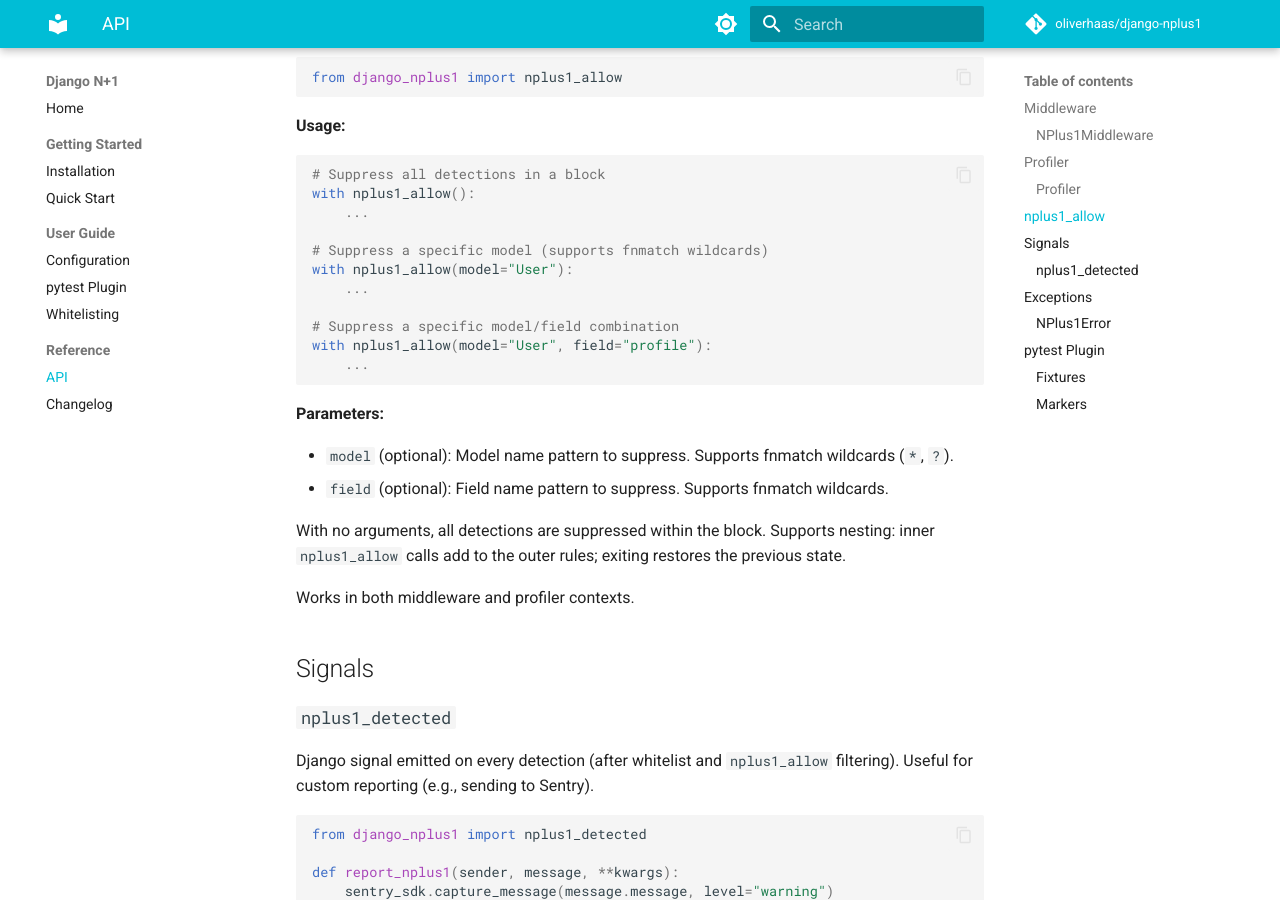
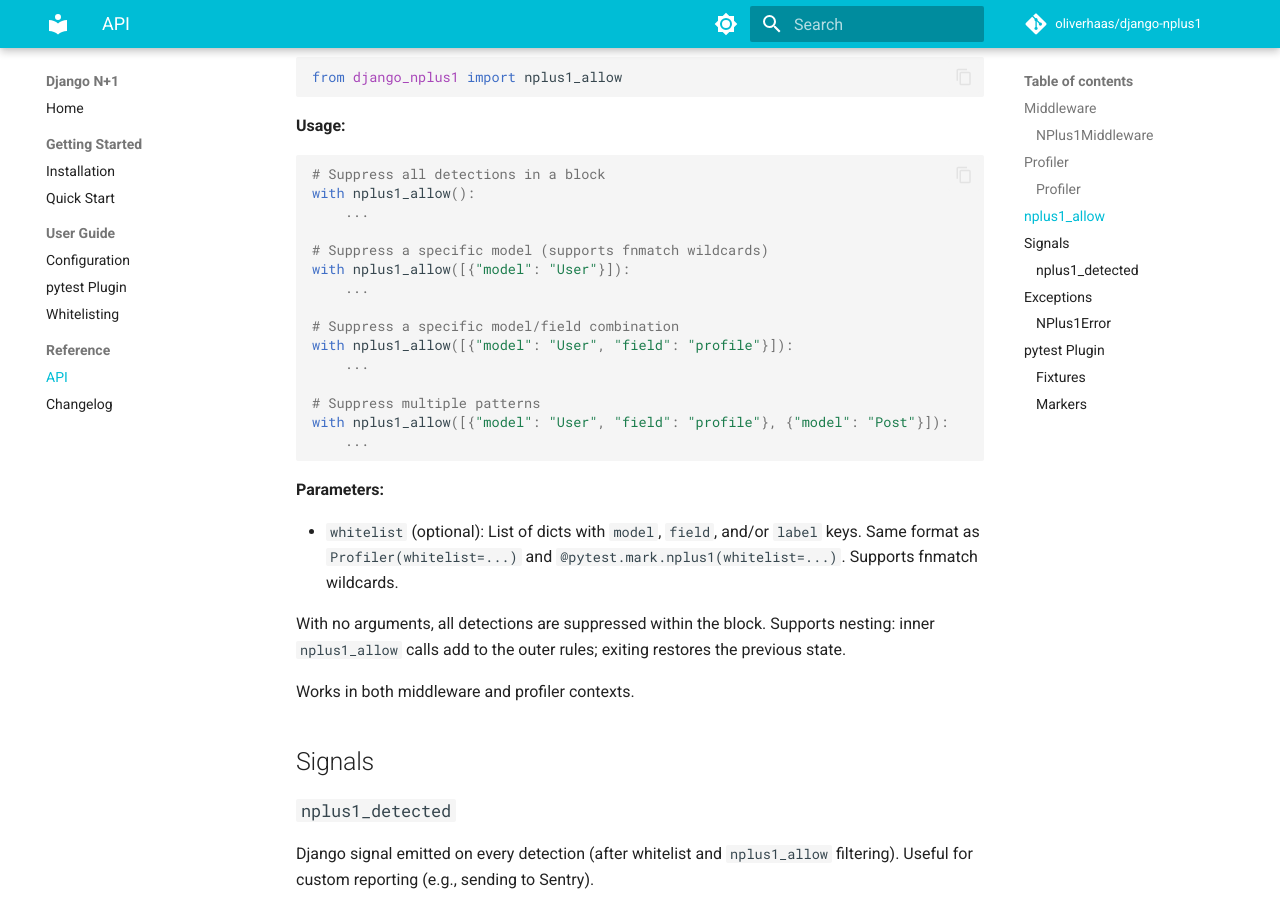
Before and after one commit to oliverhaas/django-nplus1, an MkDocs documentation site: the page built from docs/reference/api.md, in a window 1280 px wide and 900 px high, scrolled down 901 px. Built offline with MkDocs 1.6.1 and Material for MkDocs 9.7.7, drawn with Linux system fonts in a browser that asks for light colours; comment, search, counter and statistics services are not loaded; the version menu is left out.

Commit message:
refactor: change nplus1_allow to use whitelist pattern for consistency
nplus1_allow() now takes an optional whitelist parameter (list of dicts)
matching the same format as Profiler(whitelist=...) and
@pytest.mark.nplus1(whitelist=...). This also supports multiple rules
in a single call.

````diff
--- a/docs/reference/api.md
+++ b/docs/reference/api.md
@@ -46,18 +46,21 @@
     ...
 
 # Suppress a specific model (supports fnmatch wildcards)
-with nplus1_allow(model="User"):
+with nplus1_allow([{"model": "User"}]):
     ...
 
 # Suppress a specific model/field combination
-with nplus1_allow(model="User", field="profile"):
+with nplus1_allow([{"model": "User", "field": "profile"}]):
+    ...
+
+# Suppress multiple patterns
+with nplus1_allow([{"model": "User", "field": "profile"}, {"model": "Post"}]):
     ...
 ```
 
 **Parameters:**
 
-- `model` (optional): Model name pattern to suppress. Supports fnmatch wildcards (`*`, `?`).
-- `field` (optional): Field name pattern to suppress. Supports fnmatch wildcards.
+- `whitelist` (optional): List of dicts with `model`, `field`, and/or `label` keys. Same format as `Profiler(whitelist=...)` and `@pytest.mark.nplus1(whitelist=...)`. Supports fnmatch wildcards.
 
 With no arguments, all detections are suppressed within the block. Supports nesting: inner `nplus1_allow` calls add to the outer rules; exiting restores the previous state.
 
````
Also changed, not shown: README.md (+8 -4 lines), docs/user-guide/whitelisting.md (+7 -3 lines), 3 other files.
